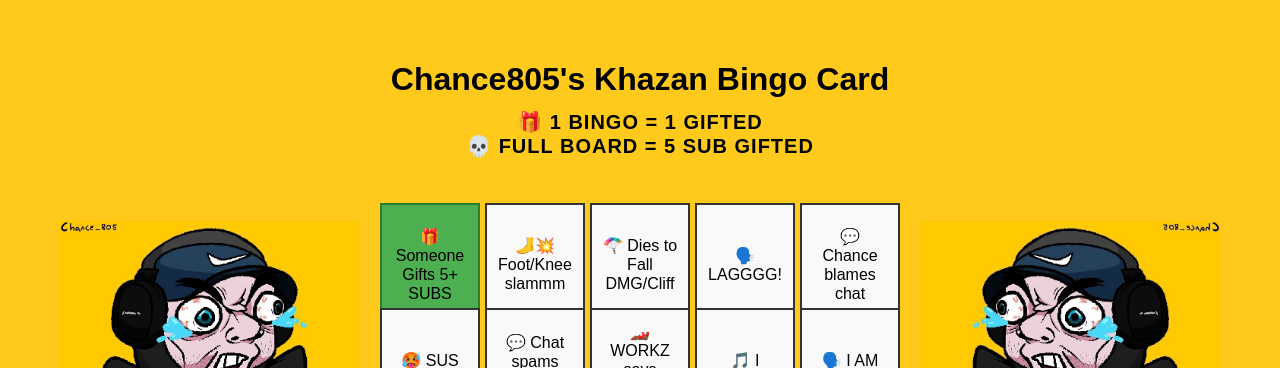
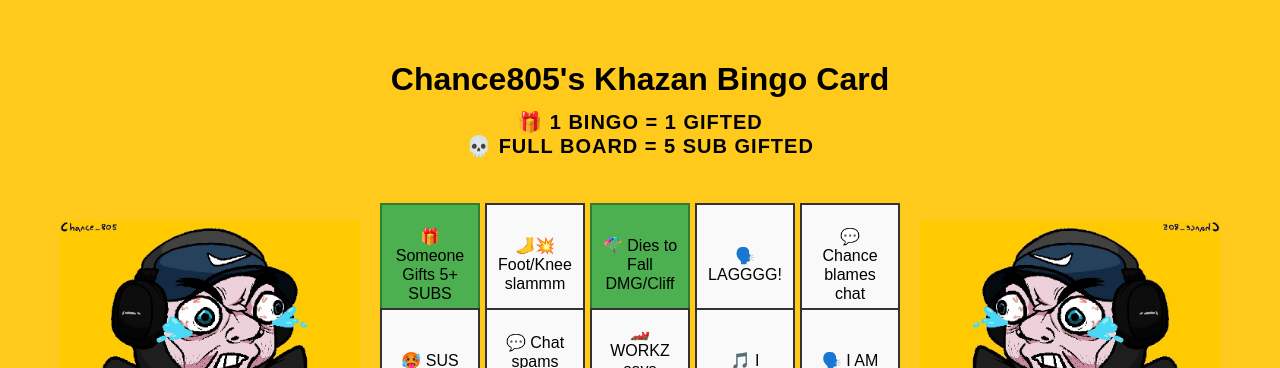
Before and after one commit to GeorgeKyriakou2/ChanceBingo, a website: page index.html in a window 1280 px wide. Shown: the top 368 px of the page. Drawn offline with Linux system fonts and the light colour scheme.

Commit message:
Update index.html

```diff
--- a/index.html
+++ b/index.html
@@ -108,7 +108,7 @@
         <div class="bingo-grid"><div class="bingo-grid">
             <div class="cell active"> 🎁 Someone Gifts 5+ SUBS</div>
             <div class="cell">🦶💥 Foot/Knee slammm</div>
-            <div class="cell">🪂 Dies to Fall DMG/Cliff</div>
+            <div class="cell active">🪂 Dies to Fall DMG/Cliff</div>
             <div class="cell">🗣️ LAGGGG!</div>
             <div class="cell">💬 Chance blames chat</div>
 
```
